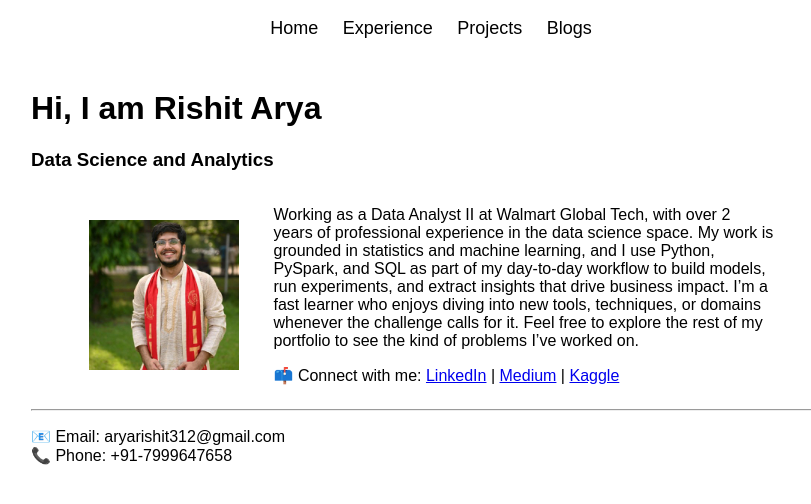
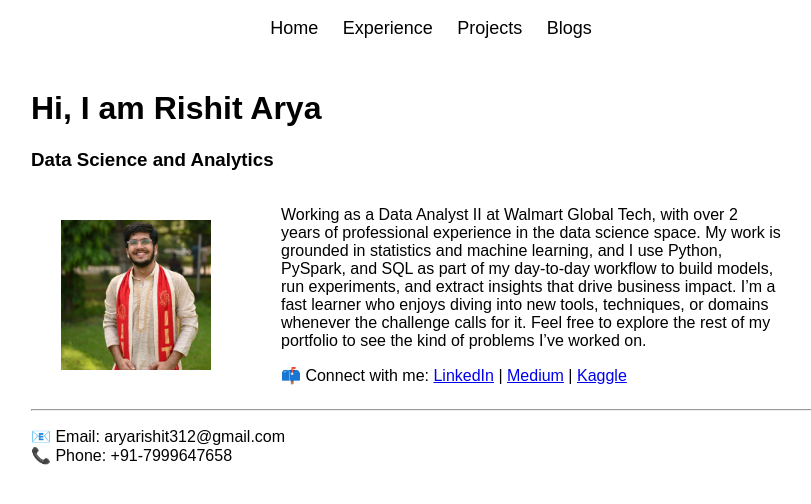
Before and after one commit to rishitarya/rishitarya.github.io, a Jekyll site: the page built from index.md, in a window 1280 px wide. Shown: the top 504 px of the page, without its empty margins (209-1020 px from the left). Built offline with Jekyll 4.4.1, drawn with Linux system fonts in a browser that asks for light colours.

Commit message:
Update index.md

```diff
--- a/index.md
+++ b/index.md
@@ -8,7 +8,7 @@
 
 <div style="display: flex; align-items: center; gap: 20px; justify-content: center; flex-wrap: wrap;">
 
-  <img src="assets/images/linkedin-pic.jpeg" alt="Rishit Arya" style="float:left; width: 150px; height: 150px;margin-left: 0px;margin-right: 15px;">
+  <img src="assets/images/linkedin-pic.jpeg" alt="Rishit Arya" style="float:left; width: 150px; height: 150px;margin-left: -20px;margin-right: 50px;">
 
   <div style="max-width: 500px; text-align: left;">
     <p>
```
